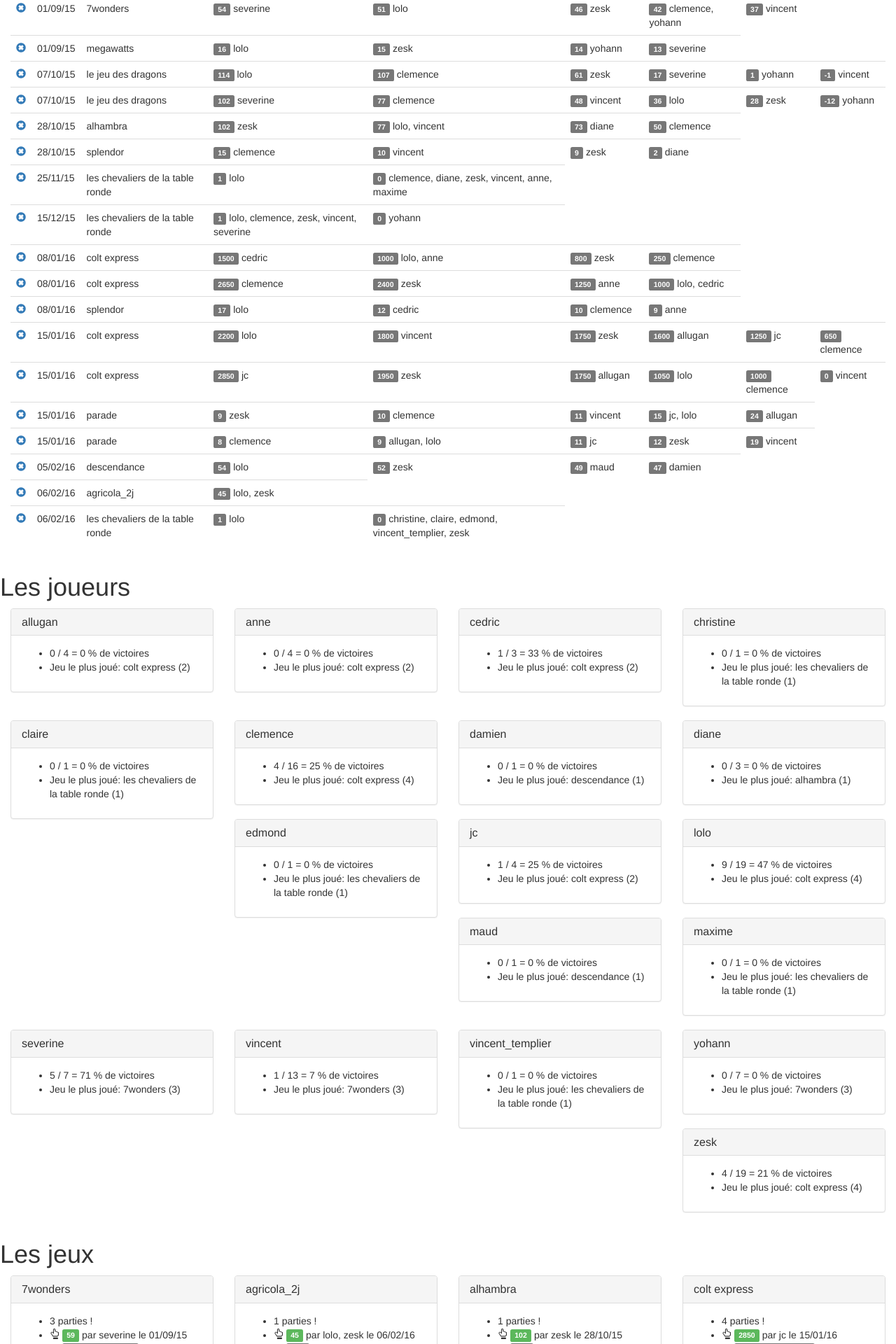
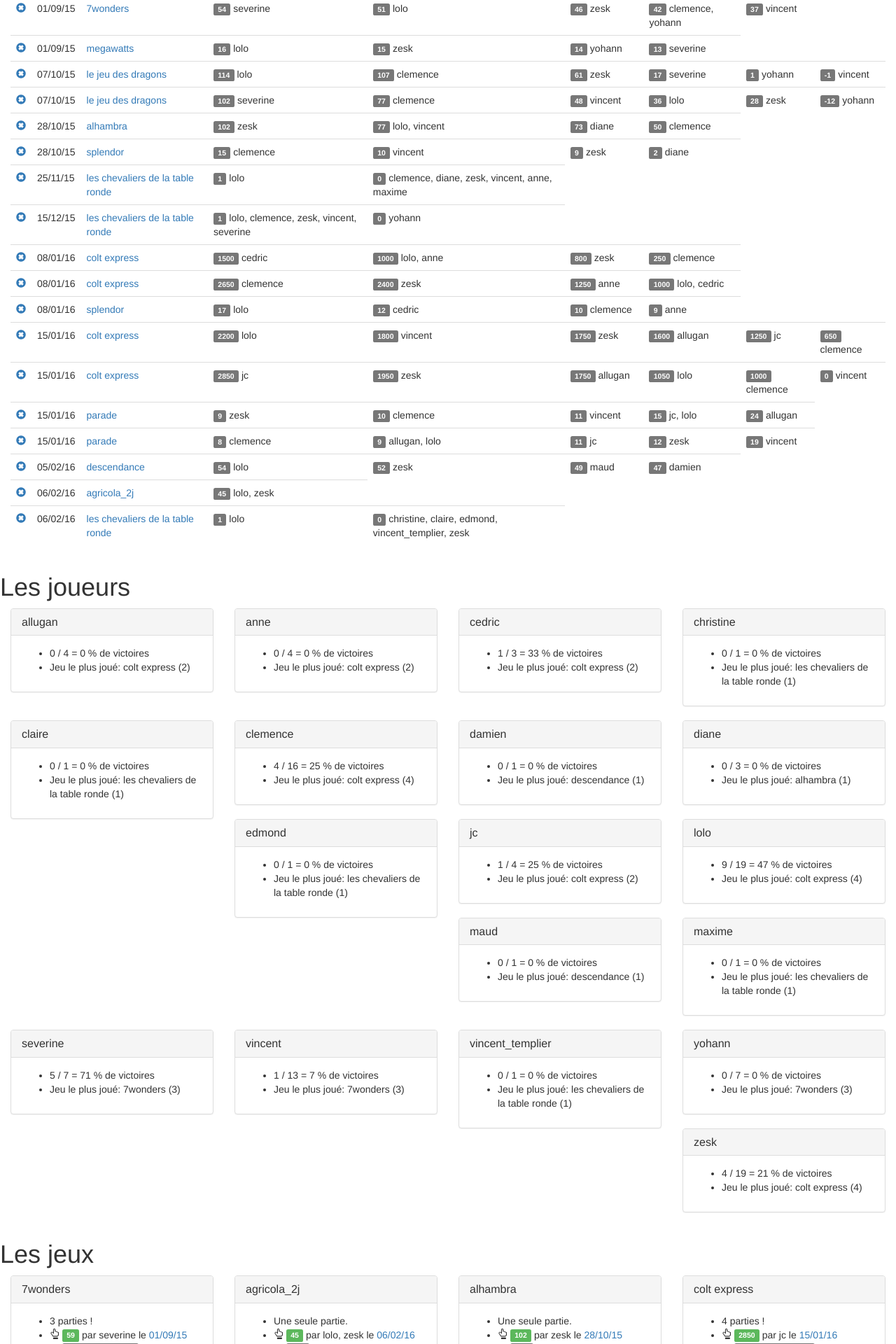
Before and after one commit to zesk06/scores, a Bottle app: page / in a window 1280 px wide. Shown: the part 1000-2920 px from the top of the page at 70% size. Run offline with Bottle, Linux system fonts and the light colour scheme; some libraries are stand-ins or nearby versions.

Commit message:
TEMPL: add links to various elements of the page

```diff
--- a/templates/index.html
+++ b/templates/index.html
@@ -9,7 +9,10 @@
     <meta name="description" content="{{ description }}" />
     <!-- Bootstrap -->
     <link href="http://getbootstrap.com/dist/css/bootstrap.min.css" rel="stylesheet">
-
+    <!-- highlight in light green the targeted item -->
+    <style type="text/css">
+		  :target {background-color: #dff0d8;}
+	</style>
     <!-- HTML5 shim and Respond.js for IE8 support of HTML5 elements and media queries -->
     <!-- WARNING: Respond.js doesn't work if you view the page via file:// -->
     <!--[if lt IE 9]>
@@ -48,10 +51,10 @@
             <table class="table">
                 <tr><th>#</th><th>date</th><th>jeu</th><th>1ers</th><th>2nd</th><th>3emes</th><th>4emes</th><th>5emes</th><th>6emes</th></tr>
                 {% for play in stats.plays %}
-                <tr>
+                <tr id="p_{{ play.play_id }}" >
                     <td><a href="/rm/{{ loop.index - 1 }}"><span class="glyphicon glyphicon-remove-sign"/></a></td>
                     <td>{{ play.date }}</td>
-                    <td>{{ play.game }}</td>
+                    <td><a href="#{{ play.game }}">{{ play.game }}</a></td>
                     {% for (score, players) in play.get_player_order() %}<td><span class="label label-default">{{ score }}</span> {{ ', '.join(players) }}</td>{% endfor %}
                 </tr>
                 {% endfor %}
@@ -62,9 +65,9 @@
             <h1>Les joueurs</h1>
             {% for playername, player_stat in stats.player_stats | dictsort %}
               <div class="col-md-3">
-                <div class="panel panel-default">
+                <div class="panel panel-default" id="{{ player_stat.name }}">
                   <div class="panel-heading">
-                    <h3 class="panel-title" id="{{ player_stat.name }}">{{ player_stat.name }}</h3>
+                    <h3 class="panel-title">{{ player_stat.name }}</h3>
                   </div>
                   <div class="panel-body">
                     <ul>
@@ -80,21 +83,30 @@
             <h1>Les jeux</h1>
             {% for game, game_stat in stats.game_stats | dictsort %}
               <div class="col-md-3">
-                <div class="panel panel-default">
+                <div class="panel panel-default" id="{{ game_stat.game }}">
                   <div class="panel-heading">
-                    <h3 class="panel-title" id="{{ game_stat.game }}">{{ game_stat.game }}</h3>
+                    <h3 class="panel-title">{{ game_stat.game }}</h3>
                   </div>
                   <div class="panel-body">
                     <ul>
-                    <li>{{ game_stat.plays_number }} parties !</li>
+                    {% if game_stat.plays_number == 1 %}<li>Une seule partie.</li>{% endif %}
+                    {% if game_stat.plays_number > 1  %}<li>{{ game_stat.plays_number }} parties !</li>{% endif %}
                     {% set highest = game_stat.get_highest_score() %}
                     {% if highest != None %}
-                    <li><span class="glyphicon glyphicon-hand-up" title="meilleur score"></span> <span class="label label-success">{{ highest.get_highest_score() }}</span> par {{ highest.get_winners() | join(', ')}} le {{ highest.date }}</li>
+                    <li>
+                        <span class="glyphicon glyphicon-hand-up" title="meilleur score"></span> <span class="label label-success">{{ highest.get_highest_score() }}</span>
+                        par {{ highest.get_winners() | join(', ')}} le <a href="#p_{{ highest.play_id }}">{{ highest.date }}</a>
+                    </li>
                     {% endif %}
-                    <li><span class="glyphicon glyphicon-hand-right" title="score moyen"></span> <span class="label label-default">{{ game_stat.get_average_score() }}</span></li>
+                    <li>
+                        <span class="glyphicon glyphicon-hand-right" title="score moyen"></span> <span class="label label-default">{{ game_stat.get_average_score() }}</span>
+                    </li>
                     {% set lowest = game_stat.get_lowest_score() %}
                     {% if lowest != None %}
-                    <li><span class="glyphicon glyphicon-hand-down" title="pire score"></span> <span class="label label-danger">{{ lowest.get_lowest_score() }}</span> par {{ lowest.get_player_order()[-1][1] | join(', ')}} le {{ highest.date }}</li>
+                    <li>
+                        <span class="glyphicon glyphicon-hand-down" title="pire score"></span> <span class="label label-danger">{{ lowest.get_lowest_score() }}</span>
+                        par {{ lowest.get_player_order()[-1][1] | join(', ')}} le <a href="#p_{{ highest.play_id }}">{{ lowest.date }}</a>
+                    </li>
                     {% endif %}
                     </ul>
                   </div>
```
